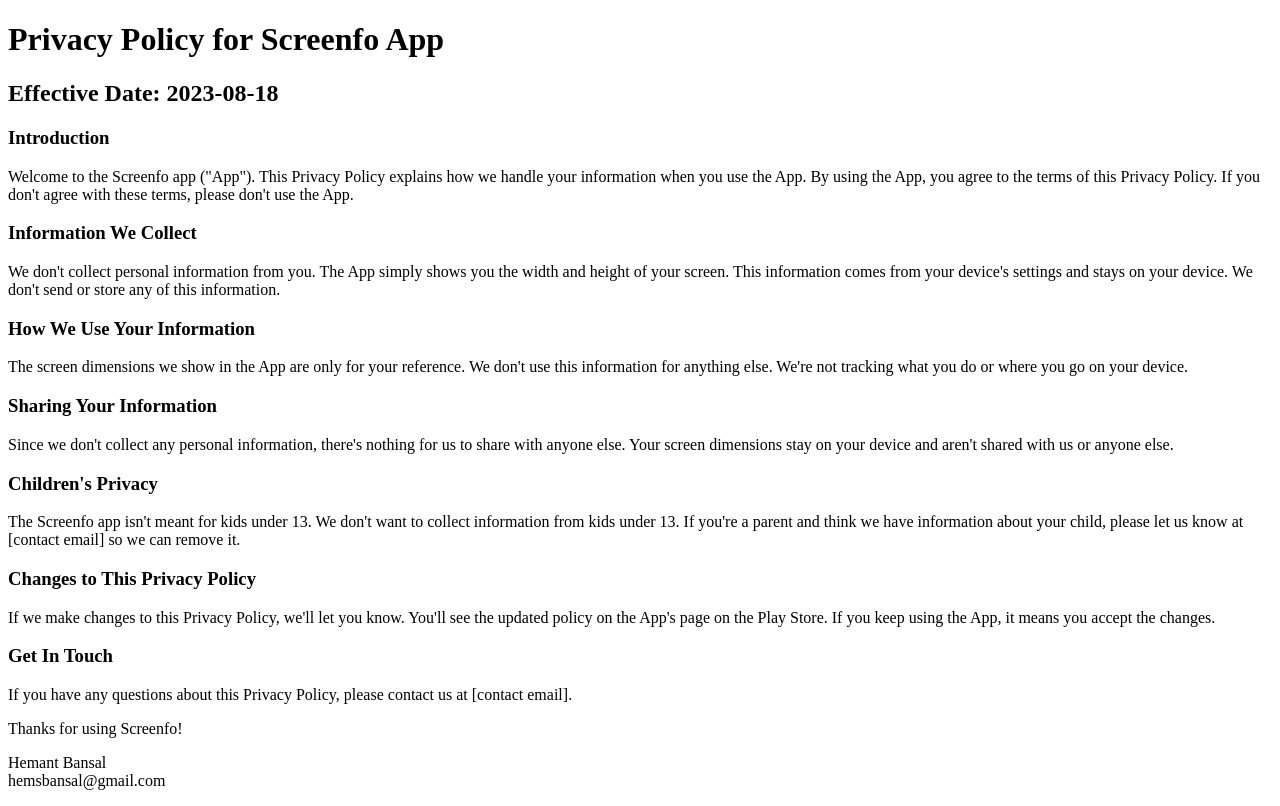
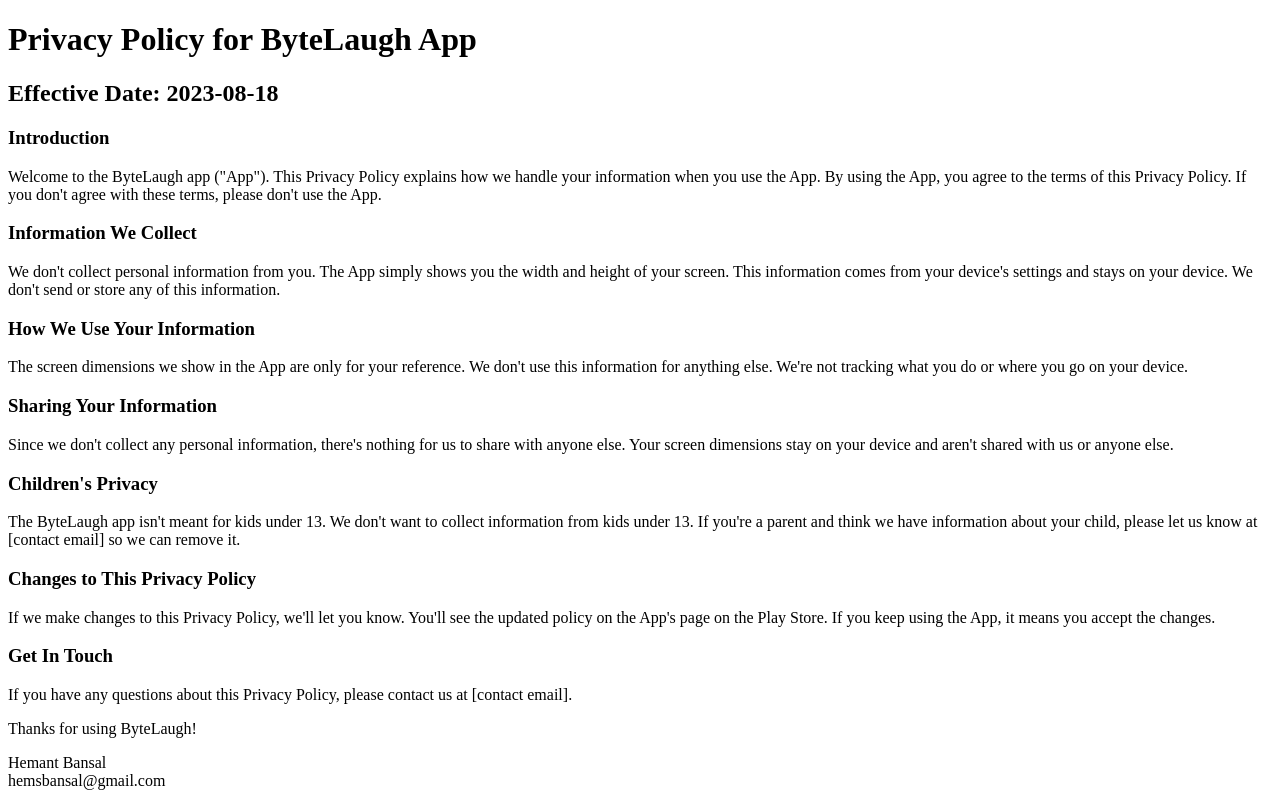
Before and after one commit to ibansalbro/paperwall, a plain HTML site: page privacy.html in a window 1280 px wide. Drawn offline with Linux system fonts and the light colour scheme.

Commit message:
Update privacy.html

```diff
--- a/privacy.html
+++ b/privacy.html
@@ -1,15 +1,15 @@
 <!DOCTYPE html>
 <html>
 <head>
-    <title>Privacy Policy for Screenfo App</title>
+    <title>Privacy Policy for ByteLaugh App</title>
 </head>
 <body>
-    <h1>Privacy Policy for Screenfo App</h1>
+    <h1>Privacy Policy for ByteLaugh App</h1>
 
     <h2>Effective Date: 2023-08-18</h2>
 
     <h3>Introduction</h3>
-    <p>Welcome to the Screenfo app ("App"). This Privacy Policy explains how we handle your information when you use the App. By using the App, you agree to the terms of this Privacy Policy. If you don't agree with these terms, please don't use the App.</p>
+    <p>Welcome to the ByteLaugh app ("App"). This Privacy Policy explains how we handle your information when you use the App. By using the App, you agree to the terms of this Privacy Policy. If you don't agree with these terms, please don't use the App.</p>
 
     <h3>Information We Collect</h3>
     <p>We don't collect personal information from you. The App simply shows you the width and height of your screen. This information comes from your device's settings and stays on your device. We don't send or store any of this information.</p>
@@ -21,7 +21,7 @@
     <p>Since we don't collect any personal information, there's nothing for us to share with anyone else. Your screen dimensions stay on your device and aren't shared with us or anyone else.</p>
 
     <h3>Children's Privacy</h3>
-    <p>The Screenfo app isn't meant for kids under 13. We don't want to collect information from kids under 13. If you're a parent and think we have information about your child, please let us know at [contact email] so we can remove it.</p>
+    <p>The ByteLaugh app isn't meant for kids under 13. We don't want to collect information from kids under 13. If you're a parent and think we have information about your child, please let us know at [contact email] so we can remove it.</p>
 
     <h3>Changes to This Privacy Policy</h3>
     <p>If we make changes to this Privacy Policy, we'll let you know. You'll see the updated policy on the App's page on the Play Store. If you keep using the App, it means you accept the changes.</p>
@@ -29,7 +29,7 @@
     <h3>Get In Touch</h3>
     <p>If you have any questions about this Privacy Policy, please contact us at [contact email].</p>
 
-    <p>Thanks for using Screenfo!</p>
+    <p>Thanks for using ByteLaugh!</p>
 
     <p>Hemant Bansal<br>hemsbansal@gmail.com</p>
 </body>
```
